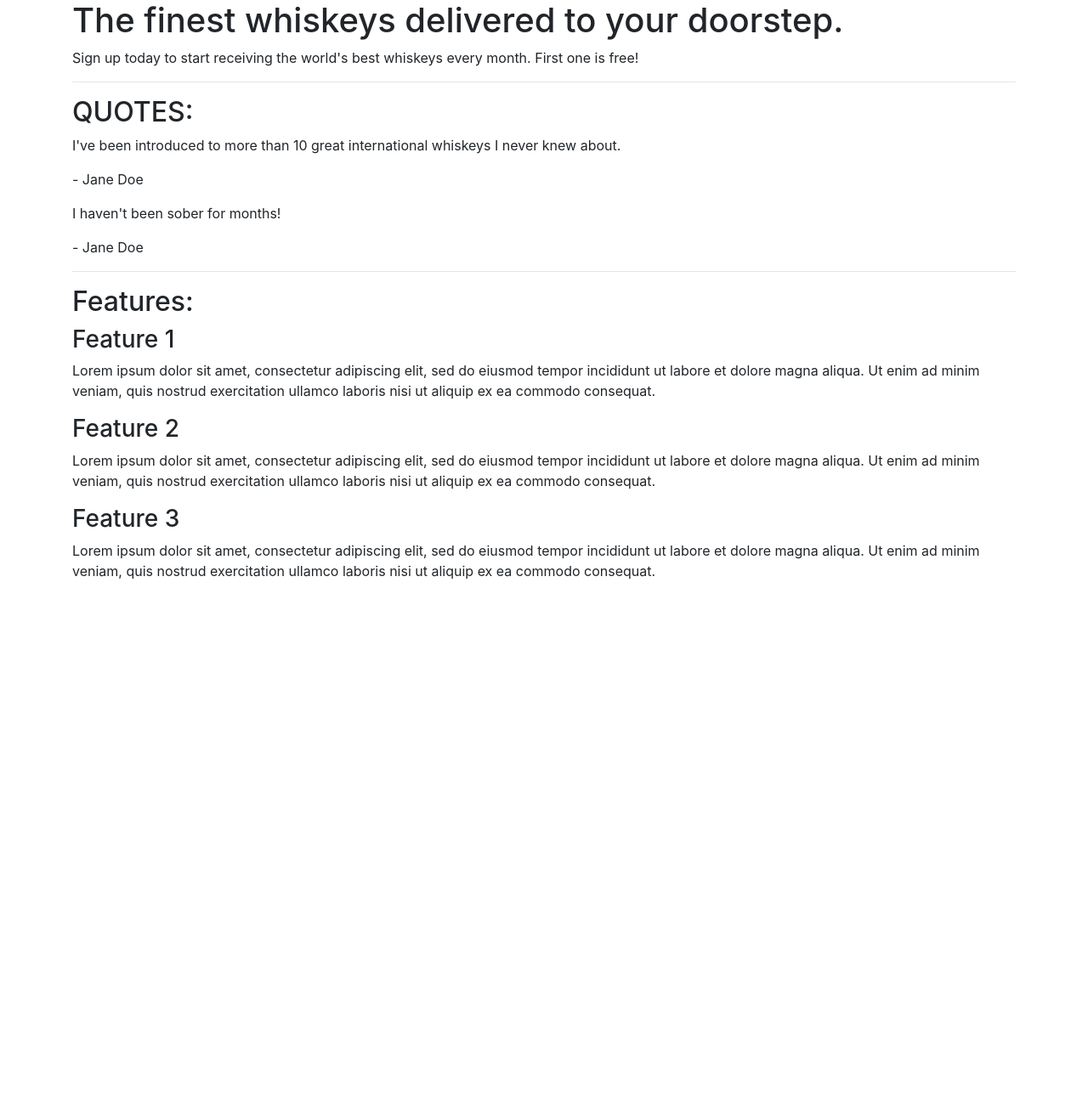
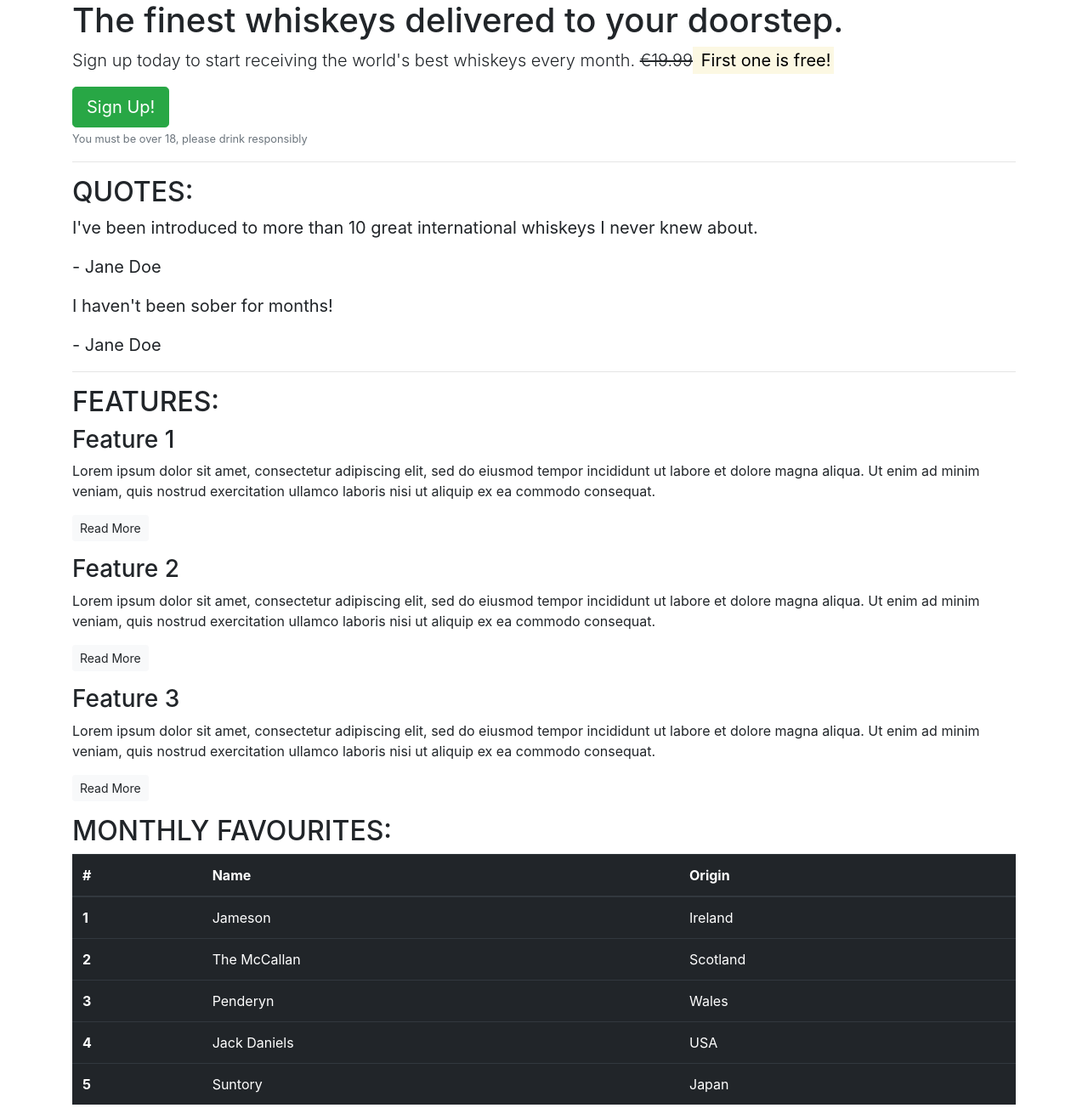
Before and after one commit to eoghanpowell/firstbootstrap, a plain HTML site: page index.html in a window 1280 px wide. Shown: the whole page at 85% size. Before the commit the page ends 800 px from the top, so only its background shows below. Drawn offline with nearby package versions, Linux system fonts and the light colour scheme.

Commit message:
added favourites table

```diff
--- a/index.html
+++ b/index.html
@@ -14,41 +14,88 @@
         <!-- Callout -->
         <section class="callout">
             <h1>The finest whiskeys delivered to your doorstep.</h1>
-            <p>Sign up today to start receiving the world's best whiskeys every month. First one is free!</p>
+            <p class="lead">Sign up today to start receiving the world's best whiskeys every month.
+                <s>€19.99</s><strong><mark> First one is free!</strong></mark></p>
+                <button class="btn btn-success btn-lg">Sign Up!</button>
+                <p class="text-muted"><small>You must be over 18, please drink responsibly</small></p>
         </section>
         <!-- /.callout -->
         <hr>
 
         <!-- Quotes -->
-        <section class="quotes">
+        <section class="blockquote">
             <h2 class="text-uppercase">Quotes:</h2>
-            <div class="quote">
+            <blockquote class="quote">
                 <p>I've been introduced to more than 10 great international whiskeys I never knew about.</p>
                 <p>- Jane Doe</p>
-            </div>
-            <div class="quote">
+            </blockquote>
+            <blockquote class="blockquote">
                 <p>I haven't been sober for months!</p>
                 <p>- Jane Doe</p>
-            </div>
+            </blockquote>
         </section>
         <!-- /.quotes -->
         <hr>
 
         <!-- Features -->
         <section class="features">
-            <h2>Features:</h2>
+            <h2 class="text-uppercase">Features:</h2>
             <div class="feature">
                 <h3>Feature 1</h3>
                 <p>Lorem ipsum dolor sit amet, consectetur adipiscing elit, sed do eiusmod tempor incididunt ut labore et dolore magna aliqua. Ut enim ad minim veniam, quis nostrud exercitation ullamco laboris nisi ut aliquip ex ea commodo consequat.</p>
+                <p><a class="btn btn-sm btn-light" href="">Read More</a></p>
             </div>
             <div class="feature">
                 <h3>Feature 2</h3>
                 <p>Lorem ipsum dolor sit amet, consectetur adipiscing elit, sed do eiusmod tempor incididunt ut labore et dolore magna aliqua. Ut enim ad minim veniam, quis nostrud exercitation ullamco laboris nisi ut aliquip ex ea commodo consequat.</p>
+                <p><a class="btn btn-sm btn-light" href="">Read More</a></p>
             </div>
             <div class="feature">
                 <h3>Feature 3</h3>
                 <p>Lorem ipsum dolor sit amet, consectetur adipiscing elit, sed do eiusmod tempor incididunt ut labore et dolore magna aliqua. Ut enim ad minim veniam, quis nostrud exercitation ullamco laboris nisi ut aliquip ex ea commodo consequat.</p>
+                <p><a class="btn btn-sm btn-light" href="">Read More</a></p>
             </div>
+        </section>
+        <section class="favourites">
+                <h2 class="text-uppercase">Monthly Favourites:</h2>
+                <div class="favourites">
+            <table class="table table-dark">
+                <thead>
+                  <tr>
+                    <th scope="col">#</th>
+                    <th scope="col">Name</th>
+                    <th scope="col">Origin</th>
+                  </tr>
+                </thead>
+                <tbody>
+                  <tr>
+                    <th scope="row">1</th>
+                    <td>Jameson</td>
+                    <td>Ireland</td>
+                  </tr>
+                  <tr>
+                    <th scope="row">2</th>
+                    <td>The McCallan</td>
+                    <td>Scotland</td>
+                  </tr>
+                  <tr>
+                    <th scope="row">3</th>
+                    <td>Penderyn</td>
+                    <td>Wales</td>
+                  </tr>
+                  <tr>
+                    <th scope="row">4</th>
+                    <td>Jack Daniels</td>
+                    <td>USA</td>
+                  </tr>
+                  <tr>
+                    <th scope="row">5</th>
+                    <td>Suntory</td>
+                    <td>Japan</td>
+                  </tr>
+                </tbody>
+              </table>
+                </div>
         </section>
         <!-- /.features -->
     </article>
```
